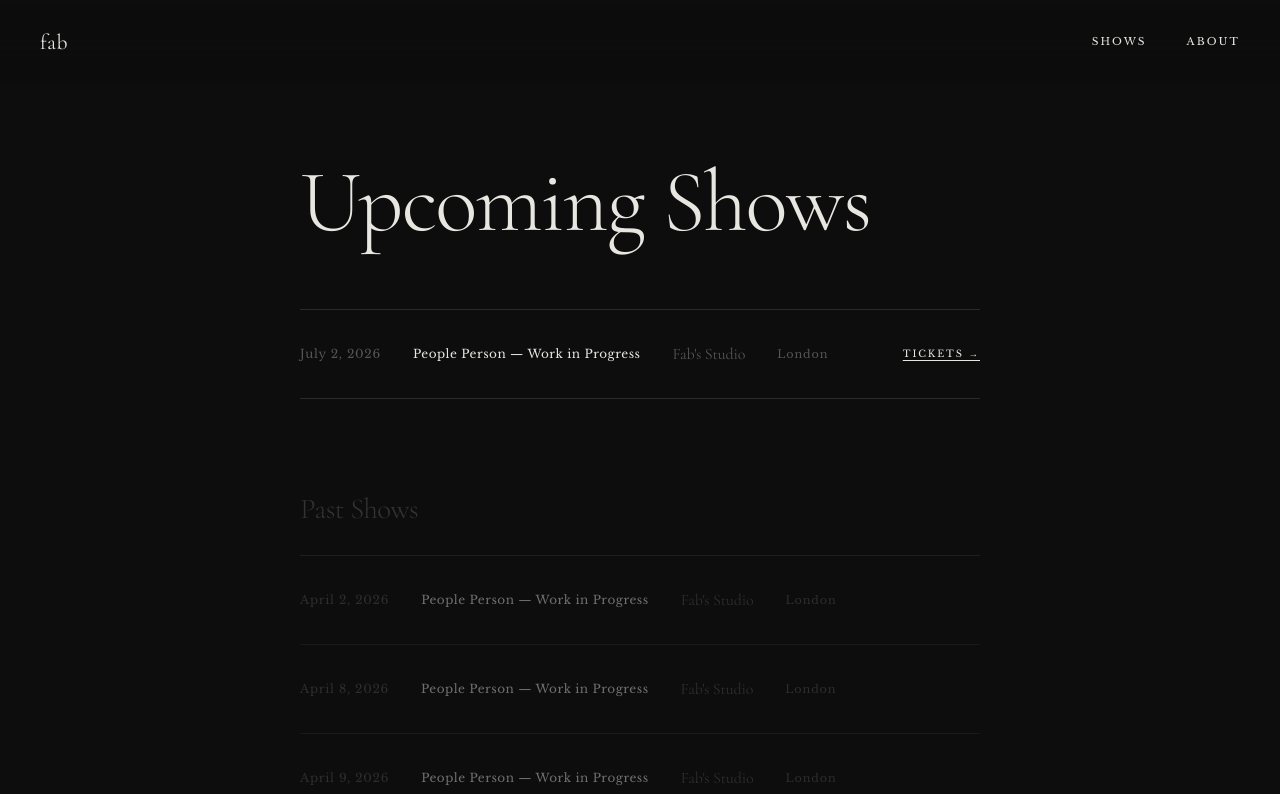
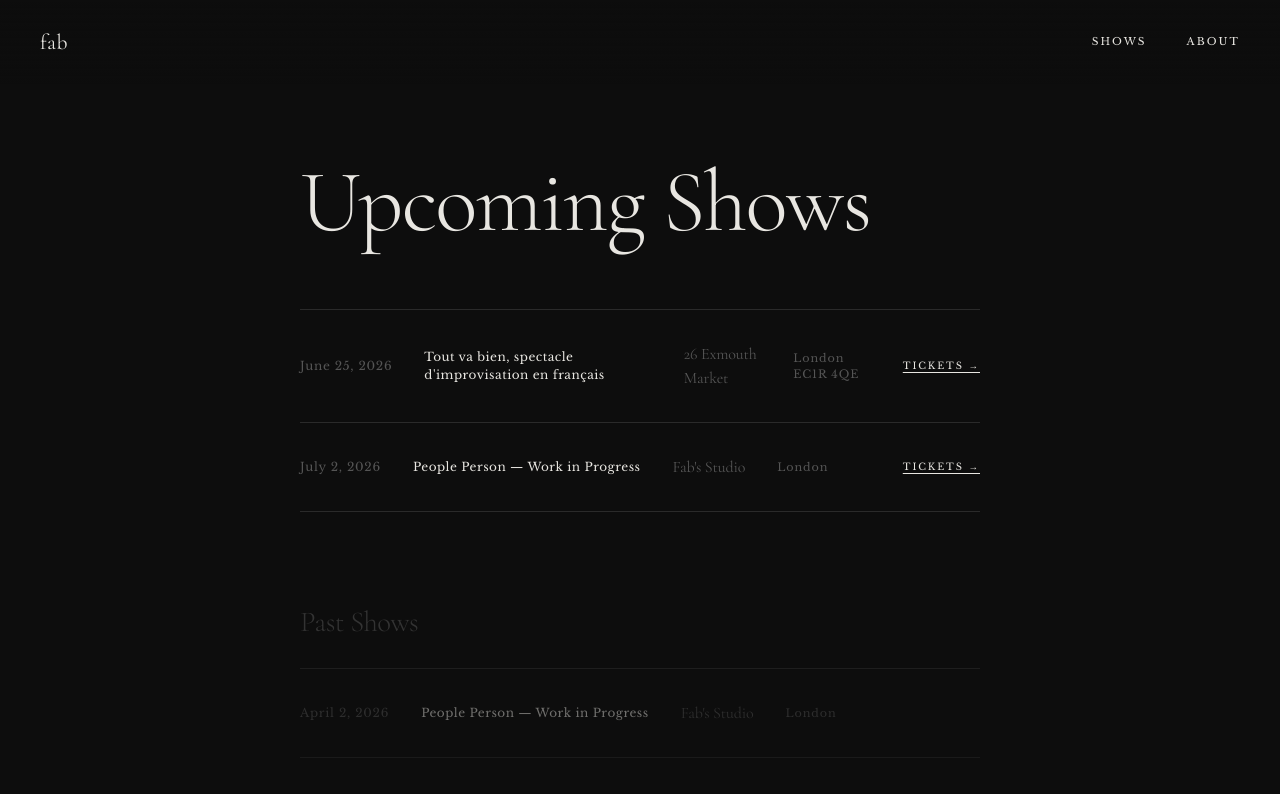
Before and after one commit to fabricelarochefrancoeur-lab/fabfabfabfabfab, a Next.js app: page /shows in a window 1280 px wide. Shown: the top 794 px of the page. Built offline with nearby package versions, Linux system fonts and the light colour scheme.

Commit message:
Add Tout va bien show to upcoming shows

```diff
--- a/app/shows/page.js
+++ b/app/shows/page.js
@@ -8,6 +8,13 @@ export const metadata = {
 // Upcoming shows go here when available.
 // Each show: { date, venue, city, ticketUrl }
 const upcomingShows = [
+  {
+    date: 'June 25, 2026',
+    description: "Tout va bien, spectacle d'improvisation en français",
+    venue: '26 Exmouth Market',
+    city: 'London EC1R 4QE',
+    ticketUrl: 'https://fabfabfabfabfab.bigcartel.com/product/toutvabien',
+  },
   {
     date: 'July 2, 2026',
     description: 'People Person — Work in Progress',
```
